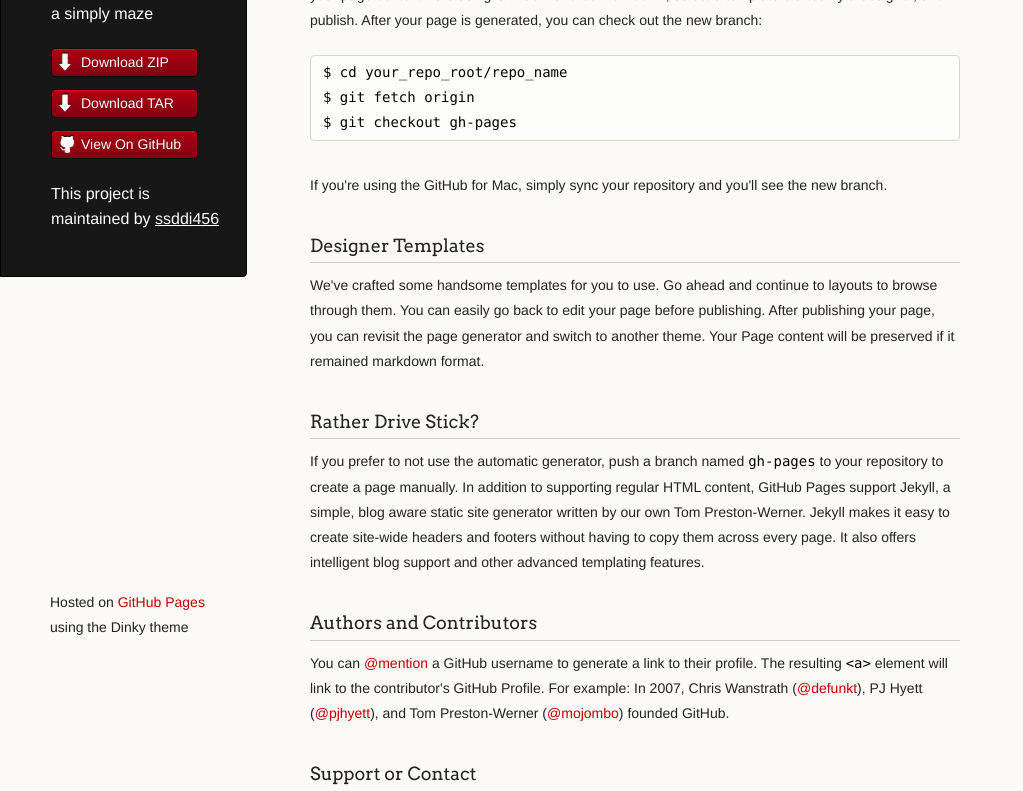
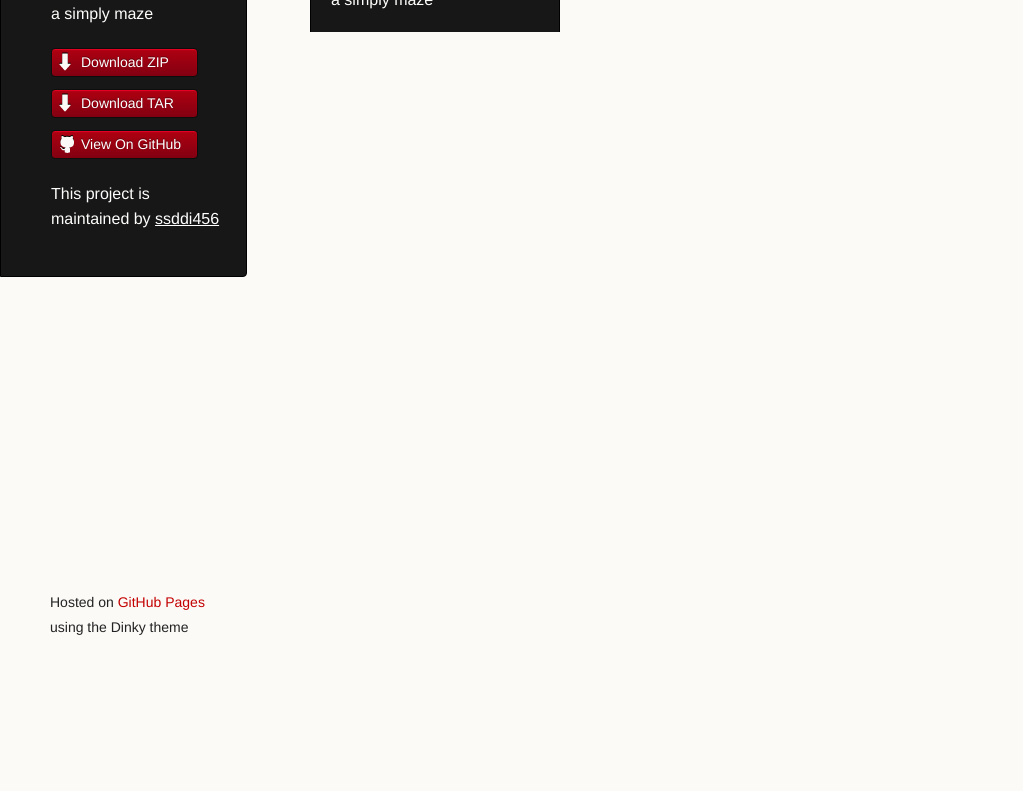
Before and after one commit to ssddi456/maze, a plain HTML site: page index.html in a window 1280 px wide. Shown: the part 128-919 px from the top of the page, without its empty margins (0-1023 px from the left). After the commit the page ends 800 px from the top, so only its background shows below. Drawn offline with Linux system fonts and the light colour scheme.

Commit message:
test iframe page

```diff
--- a/index.html
+++ b/index.html
@@ -30,37 +30,7 @@
 
       </header>
       <section>
-        <h3>
-<a name="welcome-to-github-pages" class="anchor" href="#welcome-to-github-pages"><span class="octicon octicon-link"></span></a>Welcome to GitHub Pages.</h3>
-
-<p>This automatic page generator is the easiest way to create beautiful pages for all of your projects. Author your page content here using GitHub Flavored Markdown, select a template crafted by a designer, and publish. After your page is generated, you can check out the new branch:</p>
-
-<pre><code>$ cd your_repo_root/repo_name
-$ git fetch origin
-$ git checkout gh-pages
-</code></pre>
-
-<p>If you're using the GitHub for Mac, simply sync your repository and you'll see the new branch.</p>
-
-<h3>
-<a name="designer-templates" class="anchor" href="#designer-templates"><span class="octicon octicon-link"></span></a>Designer Templates</h3>
-
-<p>We've crafted some handsome templates for you to use. Go ahead and continue to layouts to browse through them. You can easily go back to edit your page before publishing. After publishing your page, you can revisit the page generator and switch to another theme. Your Page content will be preserved if it remained markdown format.</p>
-
-<h3>
-<a name="rather-drive-stick" class="anchor" href="#rather-drive-stick"><span class="octicon octicon-link"></span></a>Rather Drive Stick?</h3>
-
-<p>If you prefer to not use the automatic generator, push a branch named <code>gh-pages</code> to your repository to create a page manually. In addition to supporting regular HTML content, GitHub Pages support Jekyll, a simple, blog aware static site generator written by our own Tom Preston-Werner. Jekyll makes it easy to create site-wide headers and footers without having to copy them across every page. It also offers intelligent blog support and other advanced templating features.</p>
-
-<h3>
-<a name="authors-and-contributors" class="anchor" href="#authors-and-contributors"><span class="octicon octicon-link"></span></a>Authors and Contributors</h3>
-
-<p>You can <a href="https://github.com/blog/821" class="user-mention">@mention</a> a GitHub username to generate a link to their profile. The resulting <code>&lt;a&gt;</code> element will link to the contributor's GitHub Profile. For example: In 2007, Chris Wanstrath (<a href="https://github.com/defunkt" class="user-mention">@defunkt</a>), PJ Hyett (<a href="https://github.com/pjhyett" class="user-mention">@pjhyett</a>), and Tom Preston-Werner (<a href="https://github.com/mojombo" class="user-mention">@mojombo</a>) founded GitHub.</p>
-
-<h3>
-<a name="support-or-contact" class="anchor" href="#support-or-contact"><span class="octicon octicon-link"></span></a>Support or Contact</h3>
-
-<p>Having trouble with Pages? Check out the documentation at <a href="http://help.github.com/pages">http://help.github.com/pages</a> or contact <a href="mailto:support@github.com">support@github.com</a> and we’ll help you sort it out.</p>
+        <iframe src="https://raw.githubusercontent.com/ssddi456/maze/master/index.html" frameborder="0"></iframe>
       </section>
       <footer>
         <p><small>Hosted on <a href="http://pages.github.com">GitHub Pages</a> using the Dinky theme</small></p>
```
